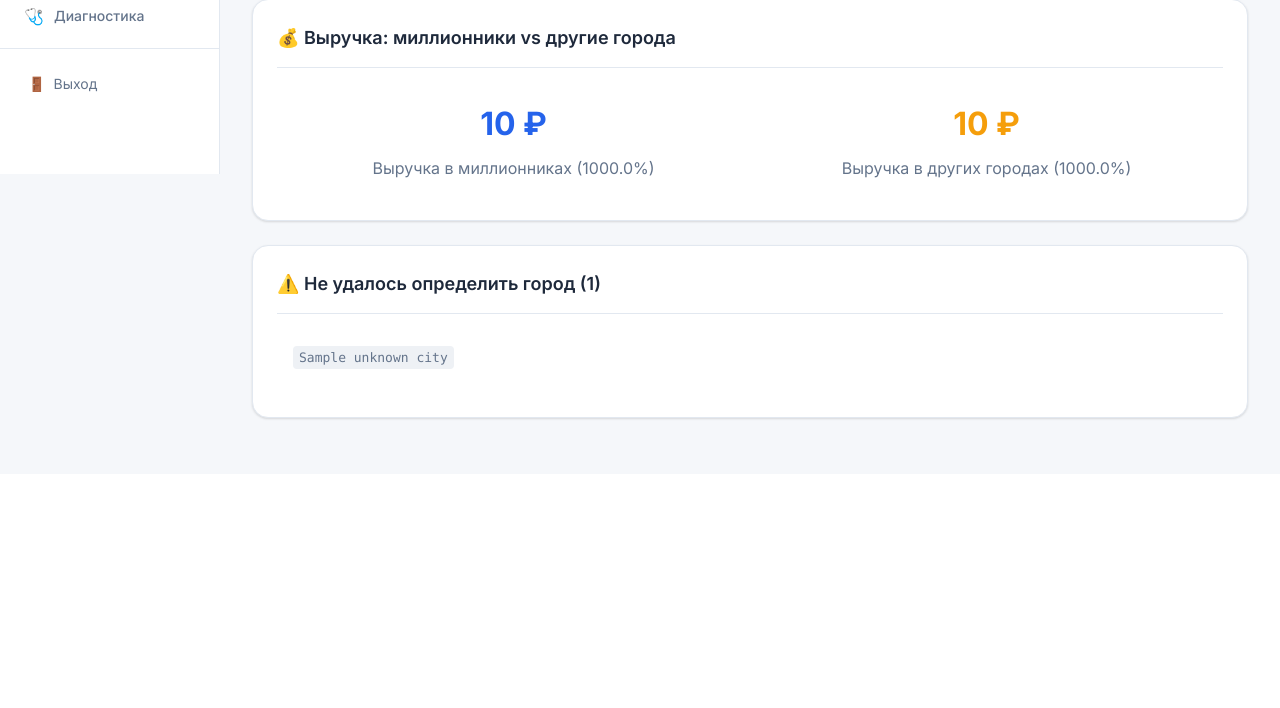
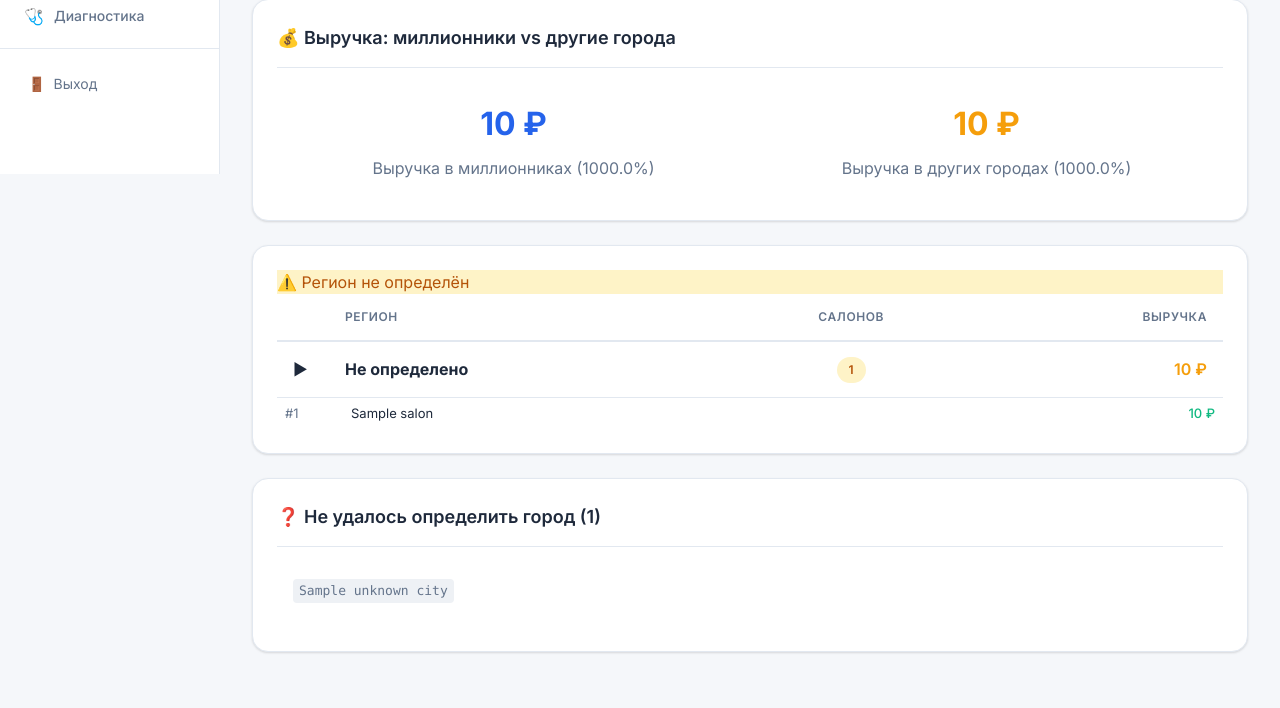
Before and after one commit to VGUROV050/borodach-franchise-bot, a FastAPI app: template admin/templates/geography.html in a window 1280 px wide. Shown: the part 626-1334 px from the top of the page. Before the commit the page ends 1046 px from the top, so only its background shows below. Run offline with FastAPI, Linux system fonts and the light colour scheme; the template is opened without the code that fills it: most values are stand-ins (such as "Sample title", 1, 10 or a date in 2020).

Commit message:
feat: add undefined regions section, filter closed barbershops
- Add 'Не определено' region section in geography page
- Filter barbershops with 'закрыт' in name from:
  - Barbershops list (hidden by default)
  - Network rating
  - Geography analytics

```diff
--- a/admin/templates/geography.html
+++ b/admin/templates/geography.html
@@ -199,10 +199,55 @@
     </div>
 </div>
 
+{% if geo.undefined_region %}
+<div class="card" style="margin-top: 1.5rem;">
+    <div class="section-header" style="background: var(--warning-light); color: #b45309;">
+        ⚠️ Регион не определён
+    </div>
+    <table>
+        <thead>
+            <tr>
+                <th></th>
+                <th>Регион</th>
+                <th style="text-align: center;">Салонов</th>
+                <th style="text-align: right;">Выручка</th>
+            </tr>
+        </thead>
+        <tbody>
+            <tr class="region-row" onclick="toggleSalons('undefined-salons', this)">
+                <td style="width: 30px;">
+                    <span class="expand-icon">▶</span>
+                </td>
+                <td><strong>Не определено</strong></td>
+                <td style="text-align: center;">
+                    <span class="badge badge-warning">{{ geo.undefined_region.count }}</span>
+                </td>
+                <td style="text-align: right; color: var(--warning); font-weight: 600;">
+                    {{ "{:,.0f}".format(geo.undefined_region.revenue).replace(",", " ") }} ₽
+                </td>
+            </tr>
+            <tr>
+                <td colspan="4" style="padding: 0;">
+                    <div id="undefined-salons" class="salon-list">
+                        {% for salon in geo.undefined_region.salons %}
+                        <div class="salon-item">
+                            <span class="salon-rank">#{{ salon.rank }}</span>
+                            <span class="salon-name">{{ salon.name }}</span>
+                            <span class="salon-revenue">{{ "{:,.0f}".format(salon.revenue).replace(",", " ") }} ₽</span>
+                        </div>
+                        {% endfor %}
+                    </div>
+                </td>
+            </tr>
+        </tbody>
+    </table>
+</div>
+{% endif %}
+
 {% if geo.unknown_cities %}
 <div class="card" style="margin-top: 1.5rem;">
     <div class="card-header">
-        <div class="card-title">⚠️ Не удалось определить город ({{ geo.unknown_cities|length }})</div>
+        <div class="card-title">❓ Не удалось определить город ({{ geo.unknown_cities|length }})</div>
     </div>
     <div style="padding: 1rem; color: var(--text-muted); font-size: 0.875rem;">
         {% for name in geo.unknown_cities[:10] %}
```
Also changed, not shown: admin/routes.py (+27 -3 lines).
